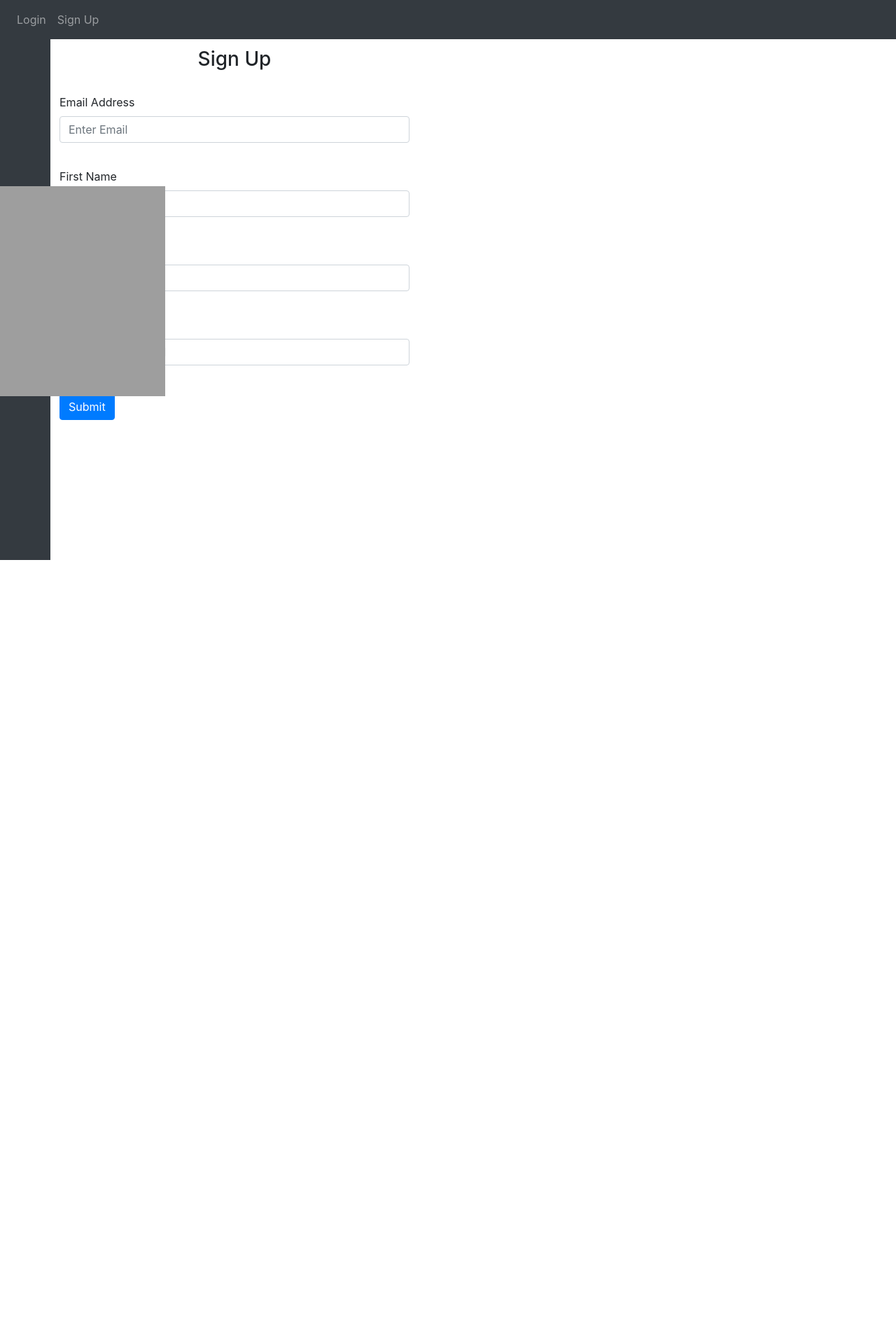
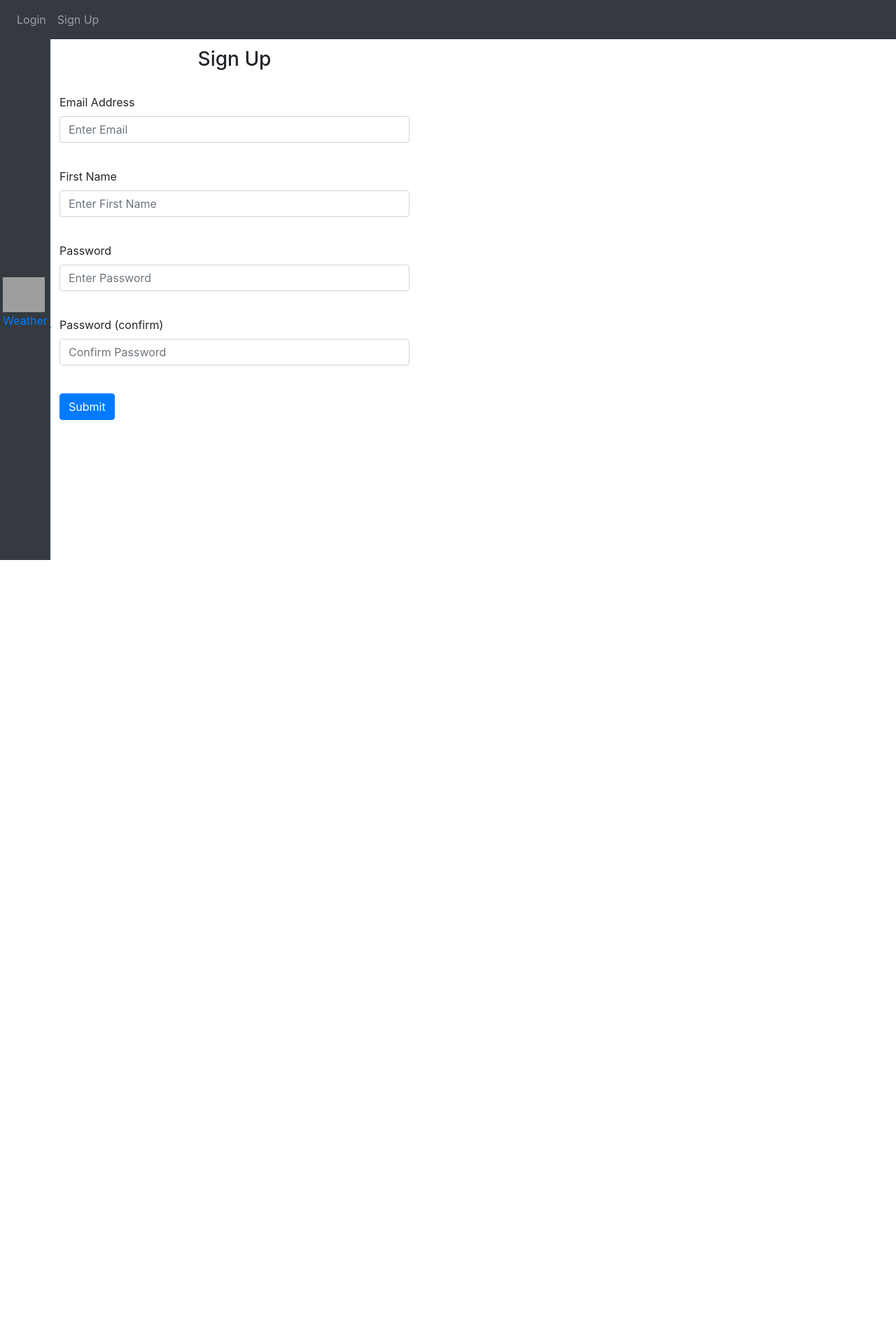
Before and after one commit to vjthrtn/GROUP-PROJECT-gbvs, a Flask app: page /sign-up in a window 1280 px wide. Shown: the top 1920 px of the page at 70% size. Run offline with Flask 2, Linux system fonts and the light colour scheme; some libraries are stand-ins or nearby versions; grey boxes are pictures that could not be loaded.

Commit message:
Weather page update (1)

```diff
--- a/website/templates/base.html
+++ b/website/templates/base.html
@@ -49,6 +49,16 @@
         height: 50px;
       }
       .url_shortener:hover {
+        filter: brightness(50%)
+      }
+      .weather {
+        padding-top: 10px;
+      }
+      .weather-icon{
+        width: 60px;
+        height: 50px;
+      }
+      .weather:hover {
         filter: brightness(50%)
       }
     </style>
```
Also changed, not shown: website/templates/url_shortener.html (+10 -0 lines), website/templates/weather.html (+10 -0 lines).
